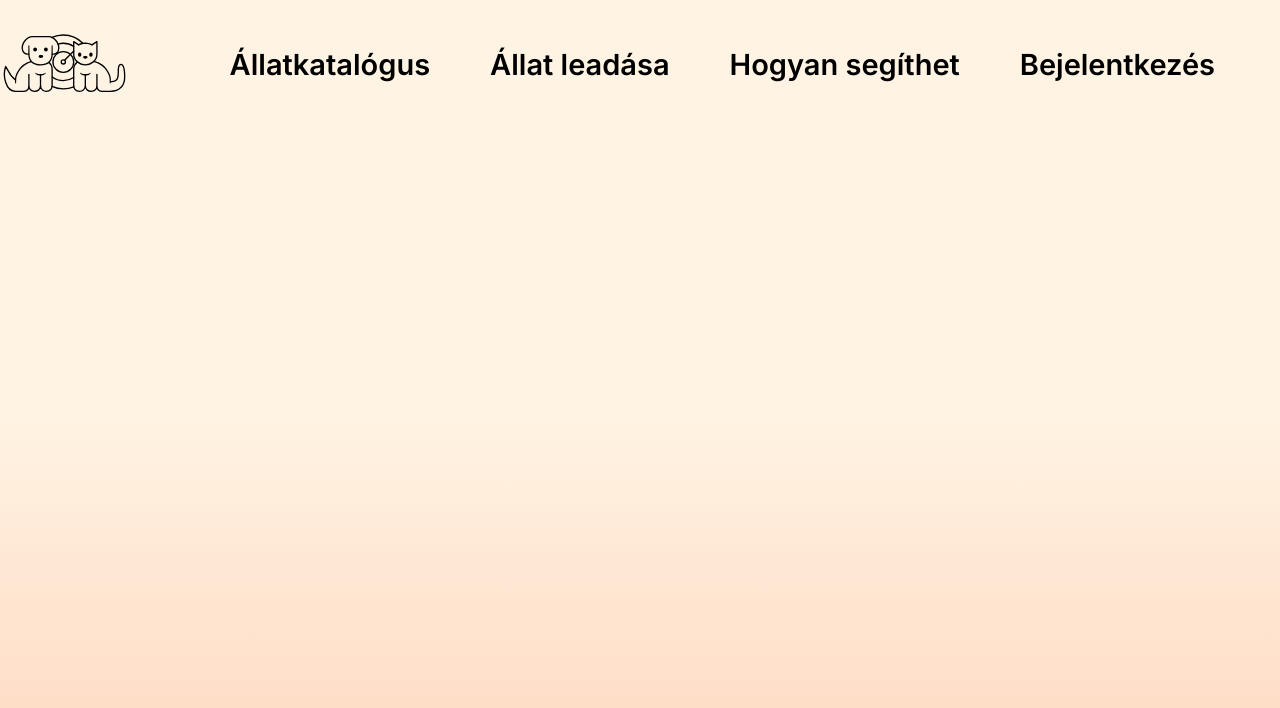
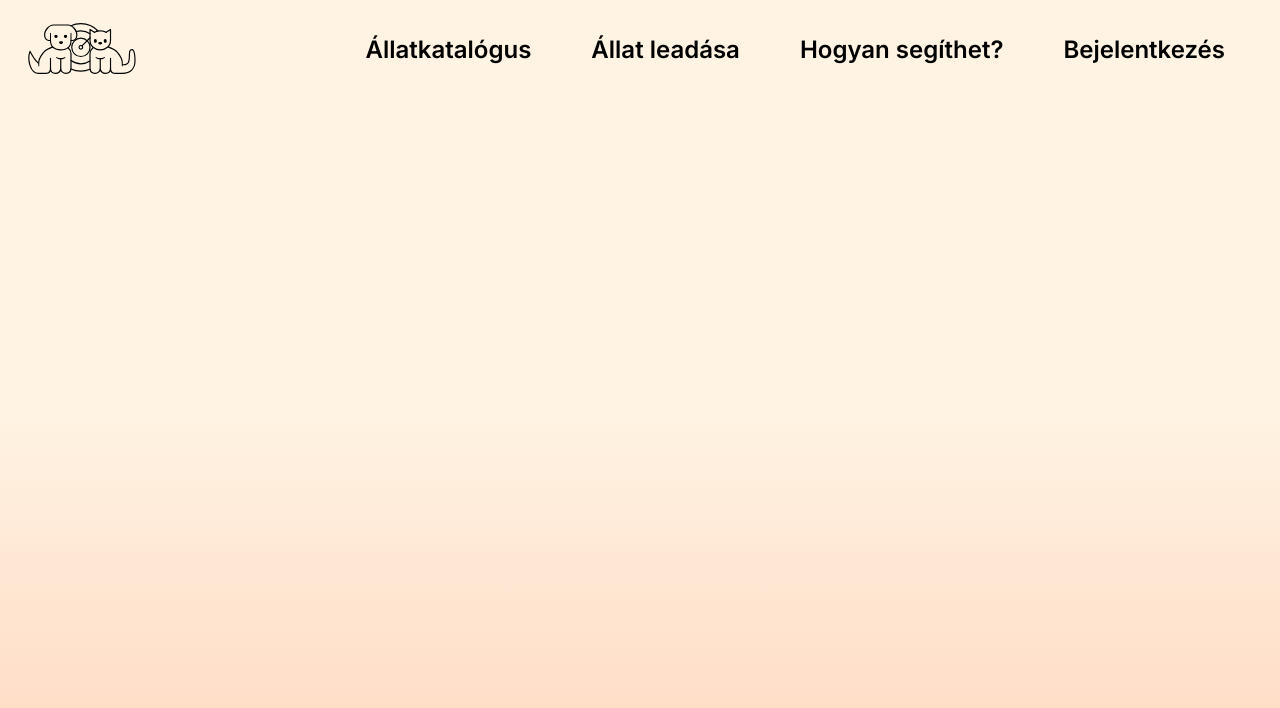
Before and after one commit to Szaszuge/menhely, a Vue app in the folder menhely/: page / in a window 1280 px wide. Shown: the top 708 px of the page. Built offline with nearby package versions, Linux system fonts and the light colour scheme.

Commit message:
SCRUM-26 Navbar igazítása

```diff
--- a/menhely/src/components/Navbar.vue
+++ b/menhely/src/components/Navbar.vue
@@ -7,7 +7,7 @@ import { RouterLink } from 'vue-router';
     <div id="left">
         <!--SVG ikon nem tölt be ha fájlból próbálom behívni, úgyhogy egy kicsit ocsmány lesz, de működik -->
         <RouterLink to="/">
-        <svg xmlns="http://www.w3.org/2000/svg" xmlns:xlink="http://www.w3.org/1999/xlink" xmlns:serif="http://www.serif.com/" width="auto" height="85px" viewBox="0 0 3200 2134" version="1.1" xml:space="preserve" style="fill-rule:evenodd;clip-rule:evenodd;stroke-linecap:round;stroke-linejoin:round;stroke-miterlimit:1.5;" id="mh-icon">
+        <svg xmlns="http://www.w3.org/2000/svg" xmlns:xlink="http://www.w3.org/1999/xlink" xmlns:serif="http://www.serif.com/" width="auto" height="75px" viewBox="0 0 3200 2134" version="1.1" xml:space="preserve" style="fill-rule:evenodd;clip-rule:evenodd;stroke-linecap:round;stroke-linejoin:round;stroke-miterlimit:1.5;" id="mh-icon">
             <g id="Radar">
                 <circle cx="1590.03" cy="977.467" r="52.083" style="fill:none;stroke:#000;stroke-width:33.33px;"></circle>
                 <circle cx="1590.03" cy="977.467" r="260.417" style="fill:none;stroke:#000;stroke-width:33.33px;"></circle>
@@ -44,7 +44,7 @@ import { RouterLink } from 'vue-router';
     <div id="right">
         <RouterLink to="/" class="link">Állatkatalógus</RouterLink>
         <RouterLink to="/" class="link">Állat leadása</RouterLink>
-        <RouterLink to="/" class="link">Hogyan segíthet</RouterLink>
+        <RouterLink to="/" class="link">Hogyan segíthet?</RouterLink>
         <RouterLink to="/" class="link">Bejelentkezés</RouterLink>
     </div>
 </div>
@@ -53,25 +53,29 @@ import { RouterLink } from 'vue-router';
 <style scoped>
 #main {
     background-color: var(--bg-color-weak);
-    max-height: 130px;
-    height: calc(50px + 10vh);
-    min-height: 70px;
+    max-height: 100px;
+    height: calc(30px + 10vh);
+    min-height: 60px;
     display: flex;
     flex-flow: row nowrap;
     justify-content: space-between;
     align-items: center;
 }
 
+#mh-icon{
+    padding-left: 25px;
+}
+
 #right {
     font-weight: 600;
-    font-size: 29px;
+    font-size: 24px;
     display: flex;
     flex-flow: row nowrap;
     align-items: center;
 }
 
 #right:last-child {
-    margin-right: 35px;
+    margin-right: 25px;
 }
 
 .link {
```
